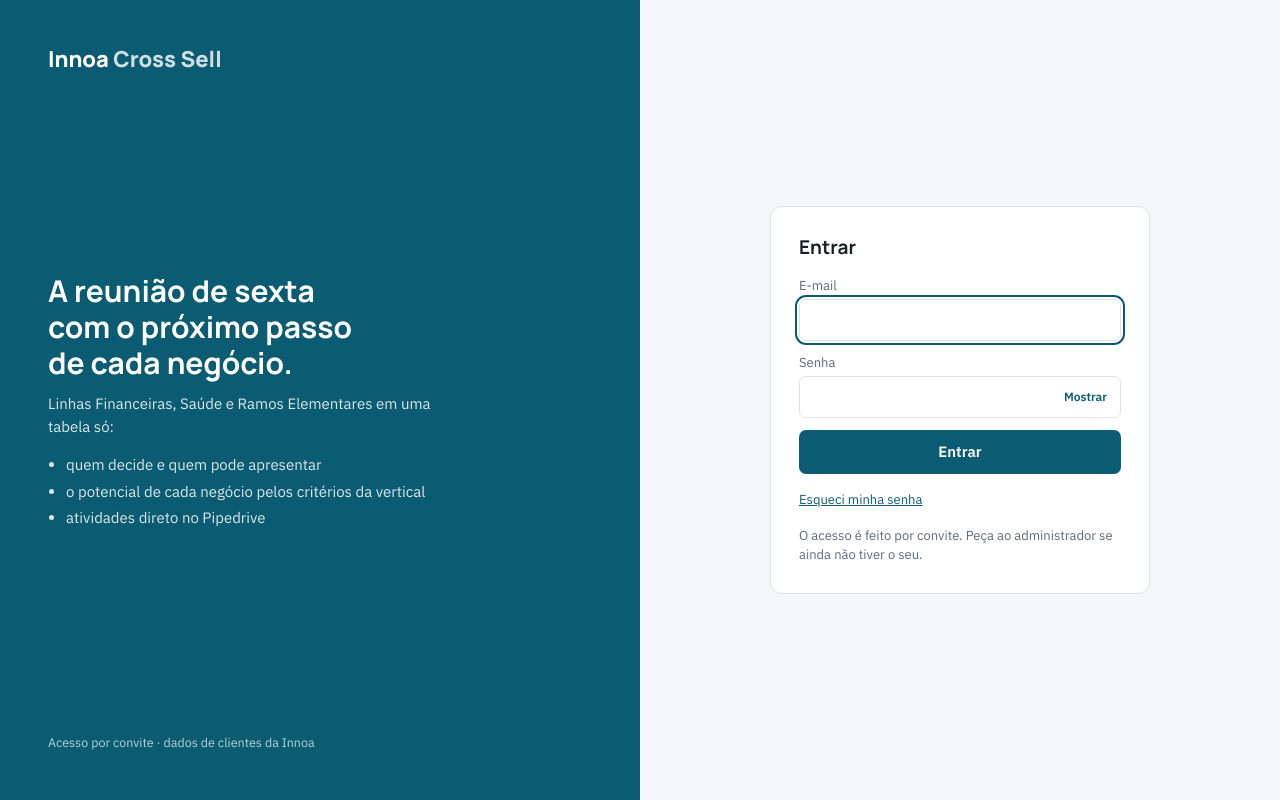
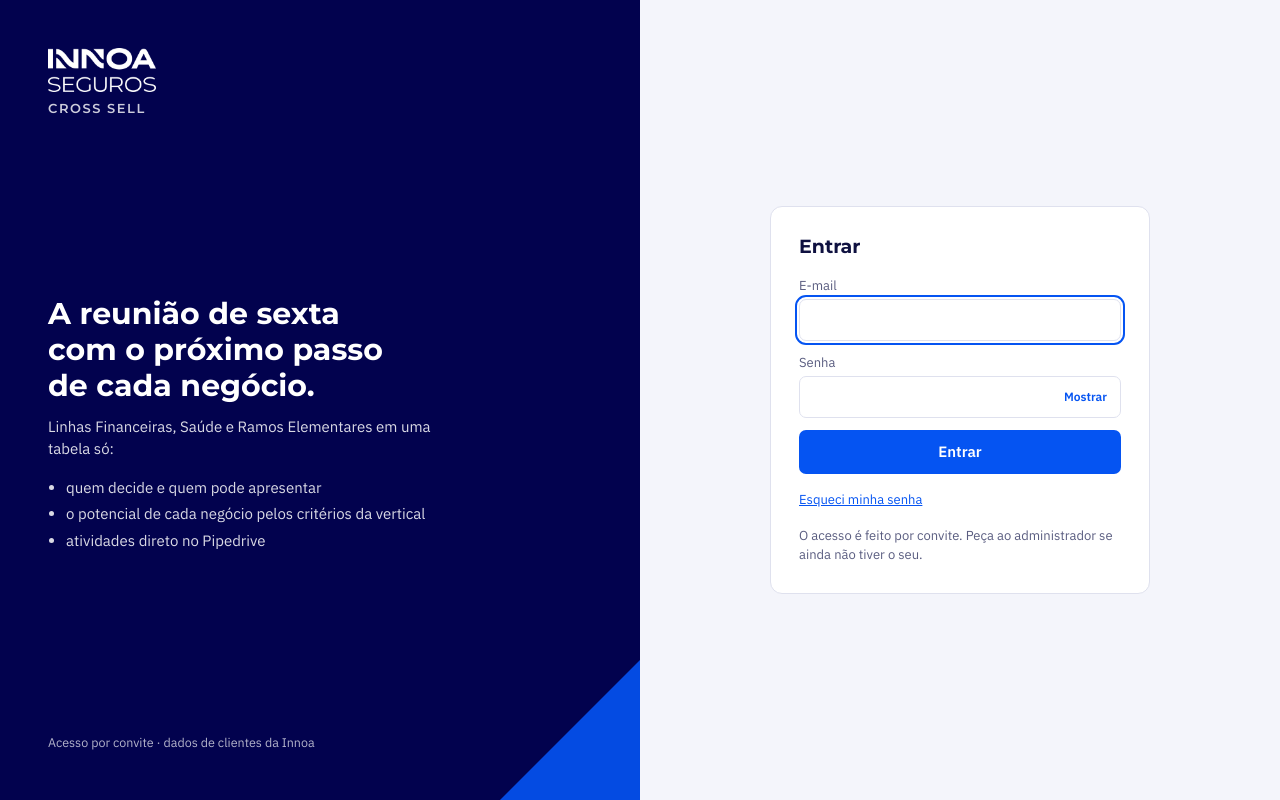
Before and after one commit to genoa-seguros/Plataforma-Cross-Sell, a FastAPI app: page /login in a window 1280 px wide. Run offline with FastAPI, Linux system fonts and the light colour scheme.

Commit message:
Identidade visual da Innoa: logo, cores e Montserrat
- Logo Innoa Seguros (branco no cabeçalho azul-marinho, colorido no login
  em telas pequenas) e favicon, servidos em /static
- Paleta: azul-marinho #02024E (marca) e azul #0554F2 (destaque), também
  no modo escuro
- Prévia estática com o logo embutido

Co-Authored-By: Claude Opus 5.5 <noreply@anthropic.com>
Claude-Session: https://claude.ai/code/session_01WB89FMesdx84ErLce7xK5o

```diff
--- a/crosssell/web/app.py
+++ b/crosssell/web/app.py
@@ -4,6 +4,7 @@ from pathlib import Path
 
 from fastapi import Depends, FastAPI, File, Form, HTTPException, Request, UploadFile
 from fastapi.responses import FileResponse, RedirectResponse
+from fastapi.staticfiles import StaticFiles
 from fastapi.templating import Jinja2Templates
 from pydantic import BaseModel
 from sqlalchemy import select
@@ -30,6 +31,7 @@ async def lifespan(_app):
 
 
 app = FastAPI(title="Innoa Cross Sell", lifespan=lifespan)
+app.mount("/static", StaticFiles(directory=AQUI / "static"), name="static")  # logo e favicon
 
 
 def get_db():
--- a/crosssell/web/templates/_acesso.html
+++ b/crosssell/web/templates/_acesso.html
@@ -3,23 +3,27 @@
 <head>
 <meta charset="utf-8"><meta name="viewport" content="width=device-width, initial-scale=1">
 <title>{% block titulo %}Entrar{% endblock %} · Innoa Cross Sell</title>
-<link rel="stylesheet" href="https://fonts.googleapis.com/css2?family=IBM+Plex+Sans:wght@400;500;600&family=Manrope:wght@700;800&display=swap">
+<link rel="stylesheet" href="https://fonts.googleapis.com/css2?family=IBM+Plex+Sans:wght@400;500;600&family=Montserrat:wght@600;700;800&display=swap">
+<link rel="icon" href="/static/favicon.png">
 <style>
-:root{--bg:#f4f6f8;--surface:#fff;--ink:#15202b;--mute:#5c6b7a;--line:#dde3ea;--soft:#eef2f6;--accent:#0b5c72;--accent-ink:#fff;--erro:#b42318;--ok:#1d7a46}
-@media (prefers-color-scheme:dark){:root{--bg:#0f151b;--surface:#161e26;--ink:#e3e9ef;--mute:#93a3b3;--line:#283340;--soft:#1c2630;--accent:#4fb3cc;--accent-ink:#06222b;--erro:#f97066;--ok:#5cc78d;color-scheme:dark}}
+:root{--brand:#02024E;--bg:#f4f5fb;--surface:#fff;--ink:#0f1140;--mute:#5a5d80;--line:#dfe1ee;--soft:#eef0f8;--accent:#0554F2;--accent-ink:#fff;--erro:#b42318;--ok:#1d7a46}
+@media (prefers-color-scheme:dark){:root{--brand:#05062f;--bg:#0b0c26;--surface:#13153a;--ink:#e6e8f6;--mute:#9a9dc2;--line:#262a5a;--soft:#1a1d48;--accent:#5b8cff;--accent-ink:#04052a;--erro:#f97066;--ok:#5cc78d;color-scheme:dark}}
 *{box-sizing:border-box}
 body{margin:0;min-height:100vh;display:grid;grid-template-columns:minmax(0,1fr) minmax(0,1fr);background:var(--bg);color:var(--ink);font:15px/1.5 "IBM Plex Sans",system-ui,sans-serif}
-.lado{background:var(--accent);color:var(--accent-ink);padding:48px;display:flex;flex-direction:column;justify-content:space-between}
-.lado .marca{font:800 22px/1 Manrope,system-ui,sans-serif}
-.lado h2{font:700 30px/1.2 Manrope,system-ui,sans-serif;margin:0 0 12px;max-width:440px;text-wrap:balance}
+.lado{background:var(--brand);color:#fff;padding:48px;display:flex;flex-direction:column;justify-content:space-between;position:relative;overflow:hidden}
+.lado::after{content:"";position:absolute;right:-90px;bottom:-90px;width:320px;height:320px;background:#0554F2;clip-path:polygon(100% 0,100% 100%,0 100%);opacity:.9}
+.lado > *{position:relative;z-index:1}
+.lado .marca img{height:44px;width:auto;display:block}
+.lado .marca span{display:block;margin-top:10px;font:600 13px/1 Montserrat,system-ui,sans-serif;letter-spacing:.12em;text-transform:uppercase;opacity:.8}
+.lado h2{font:700 30px/1.2 Montserrat,system-ui,sans-serif;margin:0 0 12px;max-width:440px;text-wrap:balance}
 .lado p{margin:0;max-width:420px;opacity:.85}
 .lado ul{margin:16px 0 0;padding-left:18px;opacity:.85;display:grid;gap:4px}
 .lado small{opacity:.7}
 .centro{display:grid;place-items:center;padding:24px 16px}
 .caixa{width:100%;max-width:380px;background:var(--surface);border:1px solid var(--line);border-radius:12px;padding:28px;display:grid;gap:16px}
-.caixa .marca{display:none;font:800 19px/1 Manrope,system-ui,sans-serif}.marca span{opacity:.8}
-.caixa .marca span{color:var(--accent);opacity:1}
-h1{font:700 19px/1.3 Manrope,system-ui,sans-serif;margin:0}
+.caixa .marca{display:none}
+.caixa .marca img{height:36px;width:auto}
+h1{font:700 19px/1.3 Montserrat,system-ui,sans-serif;margin:0;color:var(--ink)}
 form{display:grid;gap:12px}
 label{display:grid;gap:4px;font-size:13px;color:var(--mute)}
 input{font:inherit;padding:10px 11px;border:1px solid var(--line);border-radius:7px;background:var(--surface);color:var(--ink);width:100%}
@@ -37,7 +41,7 @@ a{color:var(--accent)}
 </head>
 <body>
 <aside class="lado">
-  <div class="marca">Innoa <span>Cross Sell</span></div>
+  <div class="marca"><img src="/static/logo-innoa-branco.png" alt="Innoa Seguros"><span>Cross Sell</span></div>
   <div>
     <h2>A reunião de sexta com o próximo passo de cada negócio.</h2>
     <p>Linhas Financeiras, Saúde e Ramos Elementares em uma tabela só:</p>
@@ -45,7 +49,7 @@ a{color:var(--accent)}
   </div>
   <small>Acesso por convite · dados de clientes da Innoa</small>
 </aside>
-<div class="centro"><main class="caixa"><div class="marca">Innoa <span>Cross Sell</span></div>{% block corpo %}{% endblock %}</main></div>
+<div class="centro"><main class="caixa"><div class="marca"><img src="/static/logo-innoa.png" alt="Innoa Seguros"></div>{% block corpo %}{% endblock %}</main></div>
 <script>
 document.querySelectorAll("[data-mostrar]").forEach(b => b.onclick = () => {
   const i = document.getElementById(b.dataset.mostrar), ver = i.type === "password";
```
Also changed, not shown: crosssell/web/app.html (+28 -19 lines), scripts/exportar_preview.py (+5 -0 lines), crosssell/web/static/favicon.png (added), crosssell/web/static/logo-innoa-branco.png (added), crosssell/web/static/logo-innoa.png (added).
